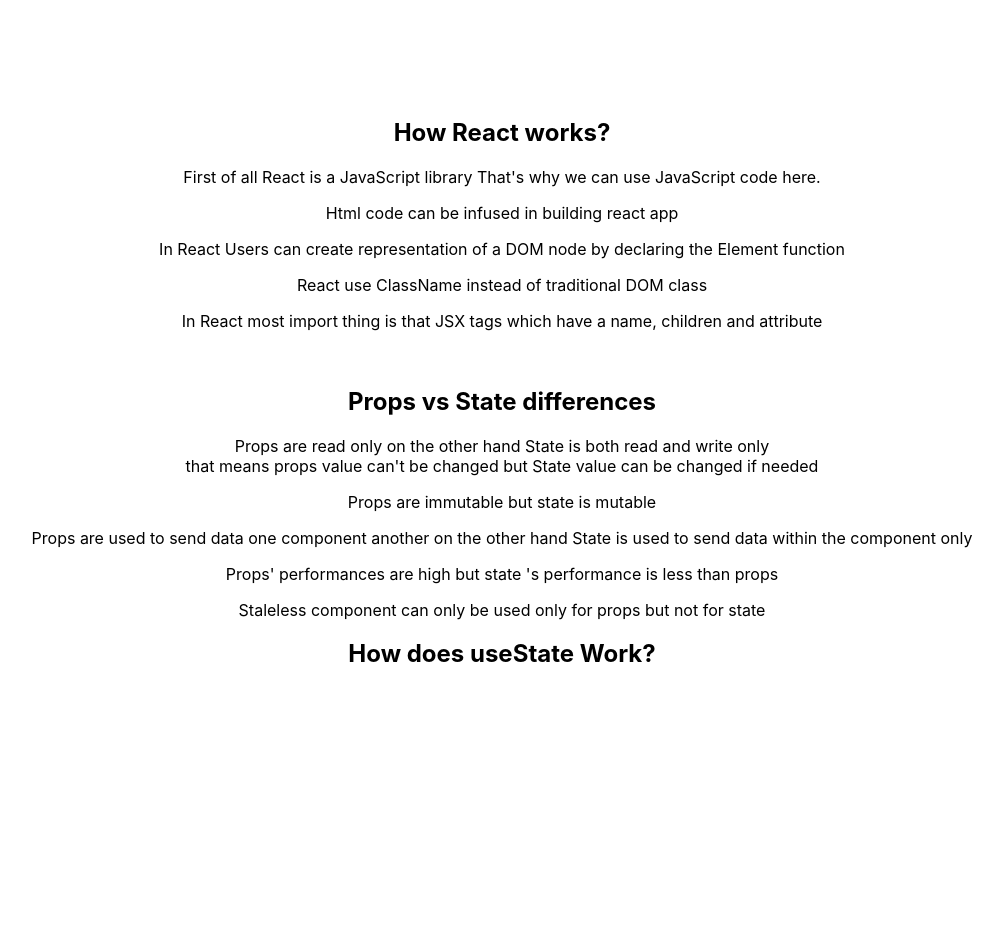
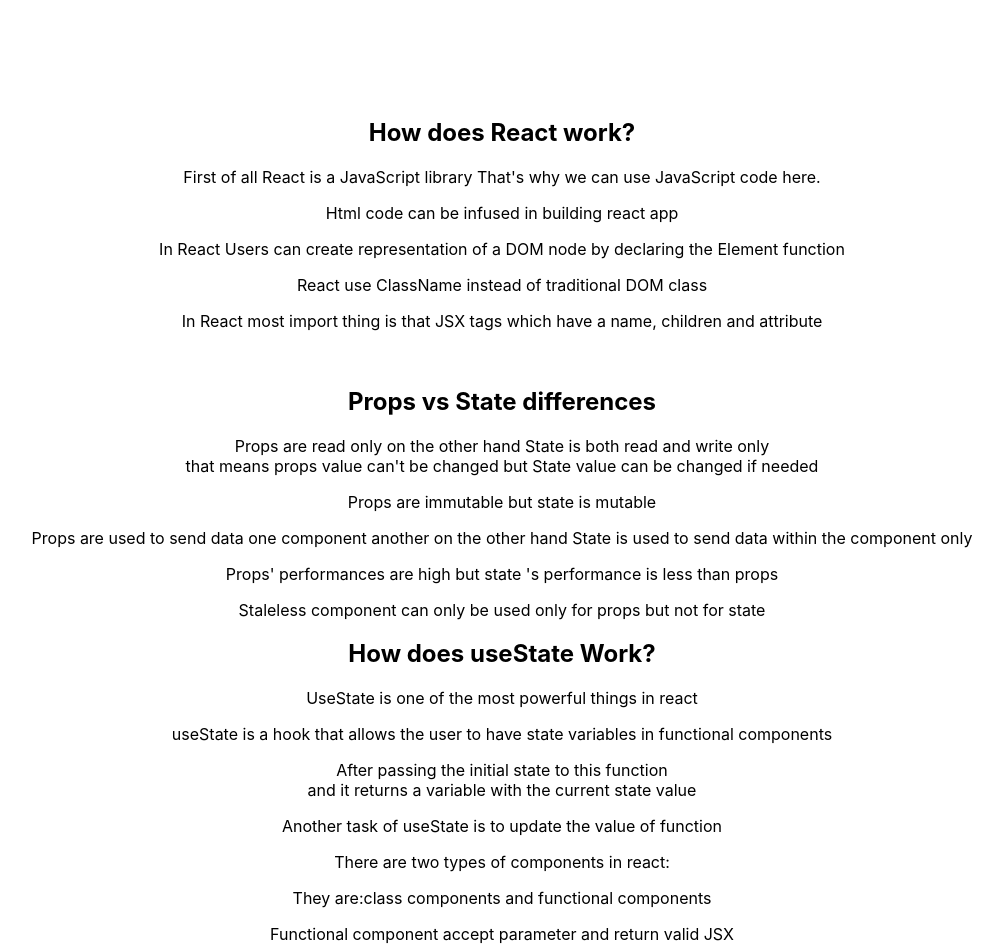
Before and after one commit to Ahsan-Gazi/buying-get-lucky-one, a React (Create React App) app: page / in a window 1280 px wide. Shown: the part 2385-3332 px from the top of the page, without its empty margins (138-1141 px from the left). Before the commit the page ends 3073 px from the top, so only its background shows below. Built offline with nearby package versions, Linux system fonts and the light colour scheme.

Commit message:
change some codes

```diff
--- a/src/components/Qa/Qa.js
+++ b/src/components/Qa/Qa.js
@@ -5,7 +5,7 @@
     return (
         <div>
             <div className='QAns'>
-                <h2>How React works?</h2>
+                <h2>How does React work?</h2>
                 <p>First of all React is a JavaScript library That's why we can use JavaScript code here.</p>
                 <p>Html code can be infused in building react app</p>
                 <p>In React Users can create representation of a DOM node by declaring the Element function</p>
@@ -19,6 +19,14 @@
                 <p>Props' performances are high but state 's performance is less than props</p>
                 <p>Staleless component can only be used only for props but not for state</p>
                 <h2>How does useState Work?</h2>
+                <p>UseState is one of the most powerful things in react</p>
+                <p>useState is a hook that allows the user to have state variables in functional components</p>
+                <p>After passing the initial  state to this function<br/> and it returns a variable with the current state value</p>
+                <p>Another task of useState is to update the value of function</p>
+                <p>There are two types of components in react:</p>
+                <p>They are:class components and functional components</p>
+                <p>Functional component accept parameter and return valid JSX</p>
+                <p></p>
             </div>
         </div>
     );
```
